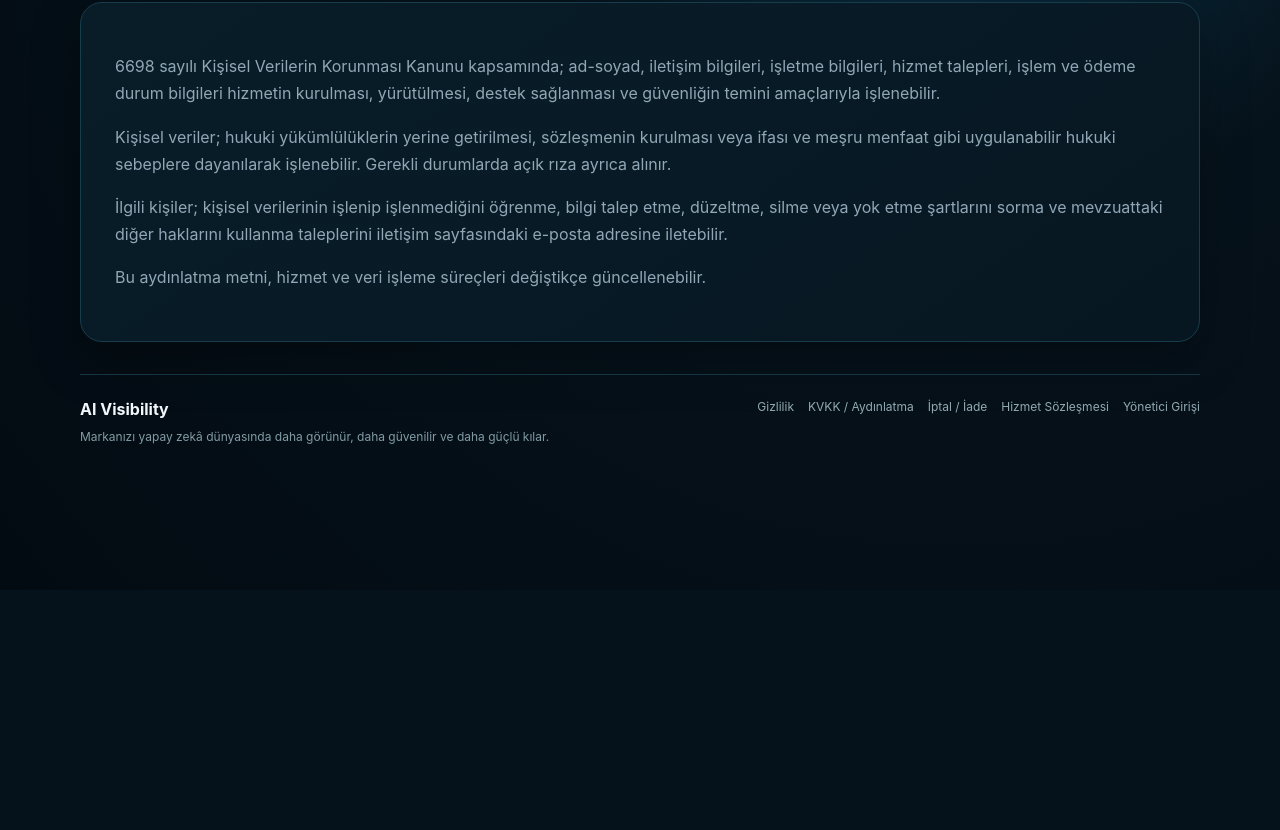
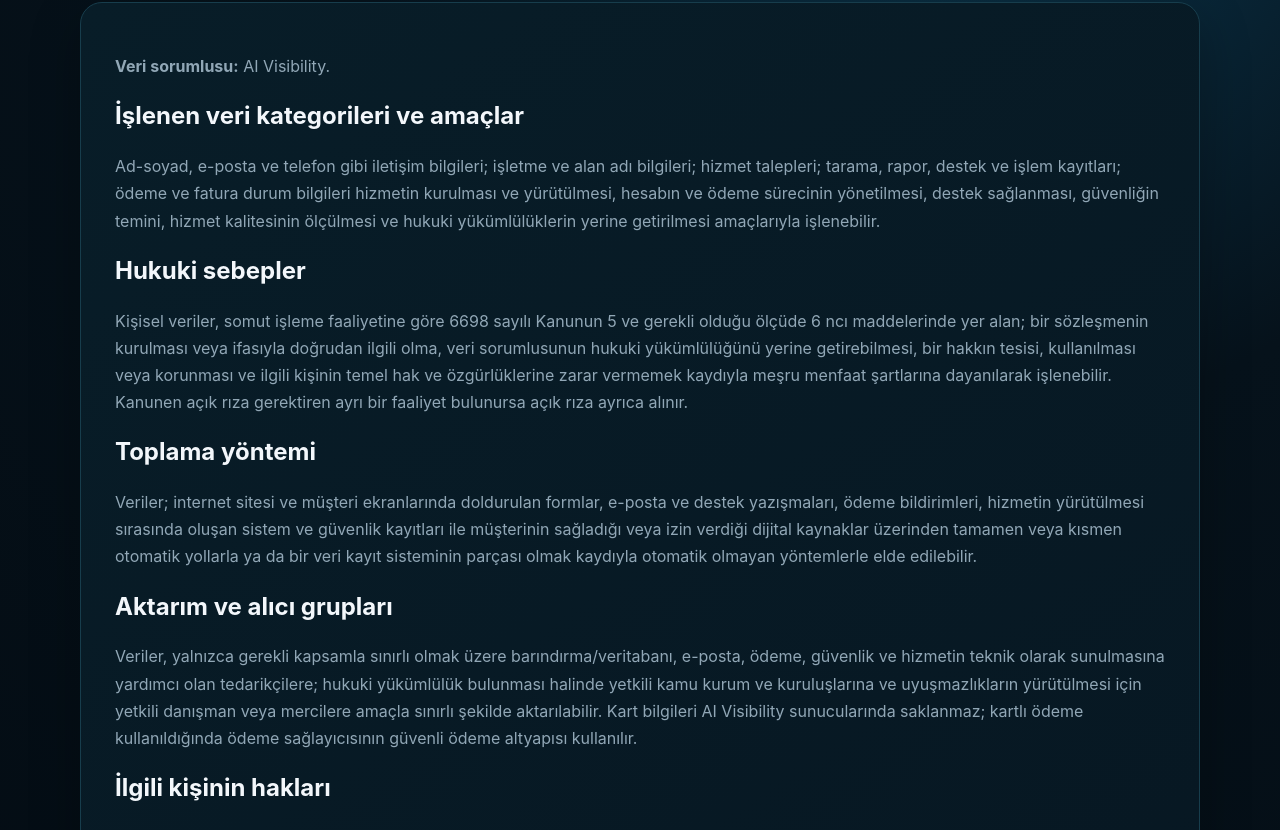
Before and after one commit to mehmetozan-5858/ai-visibility, a Next.js app: page /kvkk in a window 1280 px wide. Shown: the part 210-1040 px from the top of the page. Before the commit the page ends 800 px from the top, so only its background shows below. Built offline with nearby package versions, Linux system fonts and the light colour scheme.

Commit message:
legal: strengthen KVKK disclosure structure

```diff
--- a/app/kvkk/page.js
+++ b/app/kvkk/page.js
@@ -1,8 +1,27 @@
 import PublicPage from "../../components/PublicPage";
-export const metadata={title:"KVKK Aydınlatma Metni | AI Visibility"};
-export default function Page(){return <PublicPage title="KVKK / Aydınlatma Metni">
-  <p>6698 sayılı Kişisel Verilerin Korunması Kanunu kapsamında; ad-soyad, iletişim bilgileri, işletme bilgileri, hizmet talepleri, işlem ve ödeme durum bilgileri hizmetin kurulması, yürütülmesi, destek sağlanması ve güvenliğin temini amaçlarıyla işlenebilir.</p>
-  <p>Kişisel veriler; hukuki yükümlülüklerin yerine getirilmesi, sözleşmenin kurulması veya ifası ve meşru menfaat gibi uygulanabilir hukuki sebeplere dayanılarak işlenebilir. Gerekli durumlarda açık rıza ayrıca alınır.</p>
-  <p>İlgili kişiler; kişisel verilerinin işlenip işlenmediğini öğrenme, bilgi talep etme, düzeltme, silme veya yok etme şartlarını sorma ve mevzuattaki diğer haklarını kullanma taleplerini iletişim sayfasındaki e-posta adresine iletebilir.</p>
-  <p>Bu aydınlatma metni, hizmet ve veri işleme süreçleri değiştikçe güncellenebilir.</p>
-</PublicPage>}
+export const metadata={title:"KVKK Aydınlatma Metni"};
+export default function Page(){
+  const controller=process.env.DATA_CONTROLLER_NAME||"AI Visibility";
+  const contact=process.env.ADMIN_RECOVERY_EMAIL||"";
+  return <PublicPage title="KVKK / Aydınlatma Metni">
+    <p><b>Veri sorumlusu:</b> {controller}.{contact?<> İlgili kişi başvuruları için iletişim: {contact}.</>:null}</p>
+
+    <h2>İşlenen veri kategorileri ve amaçlar</h2>
+    <p>Ad-soyad, e-posta ve telefon gibi iletişim bilgileri; işletme ve alan adı bilgileri; hizmet talepleri; tarama, rapor, destek ve işlem kayıtları; ödeme ve fatura durum bilgileri hizmetin kurulması ve yürütülmesi, hesabın ve ödeme sürecinin yönetilmesi, destek sağlanması, güvenliğin temini, hizmet kalitesinin ölçülmesi ve hukuki yükümlülüklerin yerine getirilmesi amaçlarıyla işlenebilir.</p>
+
+    <h2>Hukuki sebepler</h2>
+    <p>Kişisel veriler, somut işleme faaliyetine göre 6698 sayılı Kanunun 5 ve gerekli olduğu ölçüde 6 ncı maddelerinde yer alan; bir sözleşmenin kurulması veya ifasıyla doğrudan ilgili olma, veri sorumlusunun hukuki yükümlülüğünü yerine getirebilmesi, bir hakkın tesisi, kullanılması veya korunması ve ilgili kişinin temel hak ve özgürlüklerine zarar vermemek kaydıyla meşru menfaat şartlarına dayanılarak işlenebilir. Kanunen açık rıza gerektiren ayrı bir faaliyet bulunursa açık rıza ayrıca alınır.</p>
+
+    <h2>Toplama yöntemi</h2>
+    <p>Veriler; internet sitesi ve müşteri ekranlarında doldurulan formlar, e-posta ve destek yazışmaları, ödeme bildirimleri, hizmetin yürütülmesi sırasında oluşan sistem ve güvenlik kayıtları ile müşterinin sağladığı veya izin verdiği dijital kaynaklar üzerinden tamamen veya kısmen otomatik yollarla ya da bir veri kayıt sisteminin parçası olmak kaydıyla otomatik olmayan yöntemlerle elde edilebilir.</p>
+
+    <h2>Aktarım ve alıcı grupları</h2>
+    <p>Veriler, yalnızca gerekli kapsamla sınırlı olmak üzere barındırma/veritabanı, e-posta, ödeme, güvenlik ve hizmetin teknik olarak sunulmasına yardımcı olan tedarikçilere; hukuki yükümlülük bulunması halinde yetkili kamu kurum ve kuruluşlarına ve uyuşmazlıkların yürütülmesi için yetkili danışman veya mercilere amaçla sınırlı şekilde aktarılabilir. Kart bilgileri AI Visibility sunucularında saklanmaz; kartlı ödeme kullanıldığında ödeme sağlayıcısının güvenli ödeme altyapısı kullanılır.</p>
+
+    <h2>İlgili kişinin hakları</h2>
+    <p>6698 sayılı Kanunun 11 inci maddesi kapsamındaki şartlarla; kişisel verilerinizin işlenip işlenmediğini öğrenme, işlenmişse bilgi talep etme, işleme amacını ve amacına uygun kullanılıp kullanılmadığını öğrenme, yurt içinde veya yurt dışında aktarıldığı üçüncü kişileri bilme, eksik veya yanlış işlenmişse düzeltilmesini isteme, kanuni şartları oluştuğunda silinmesini veya yok edilmesini isteme ve mevzuatta tanınan diğer haklarınızı kullanabilirsiniz.</p>
+
+    <h2>Başvuru</h2>
+    <p>{contact?<>Başvurularınızı {contact} adresine, kimliğinizi ve talebinizi doğrulamaya elverişli bilgilerle iletebilirsiniz.</>:<>Başvuru kanalı İletişim sayfasında yayımlanır. Ticari yayına geçmeden önce veri sorumlusunun açık kimliği ve başvuru iletişim kanalı yapılandırılmalıdır.</>}</p>
+  </PublicPage>;
+}
```
